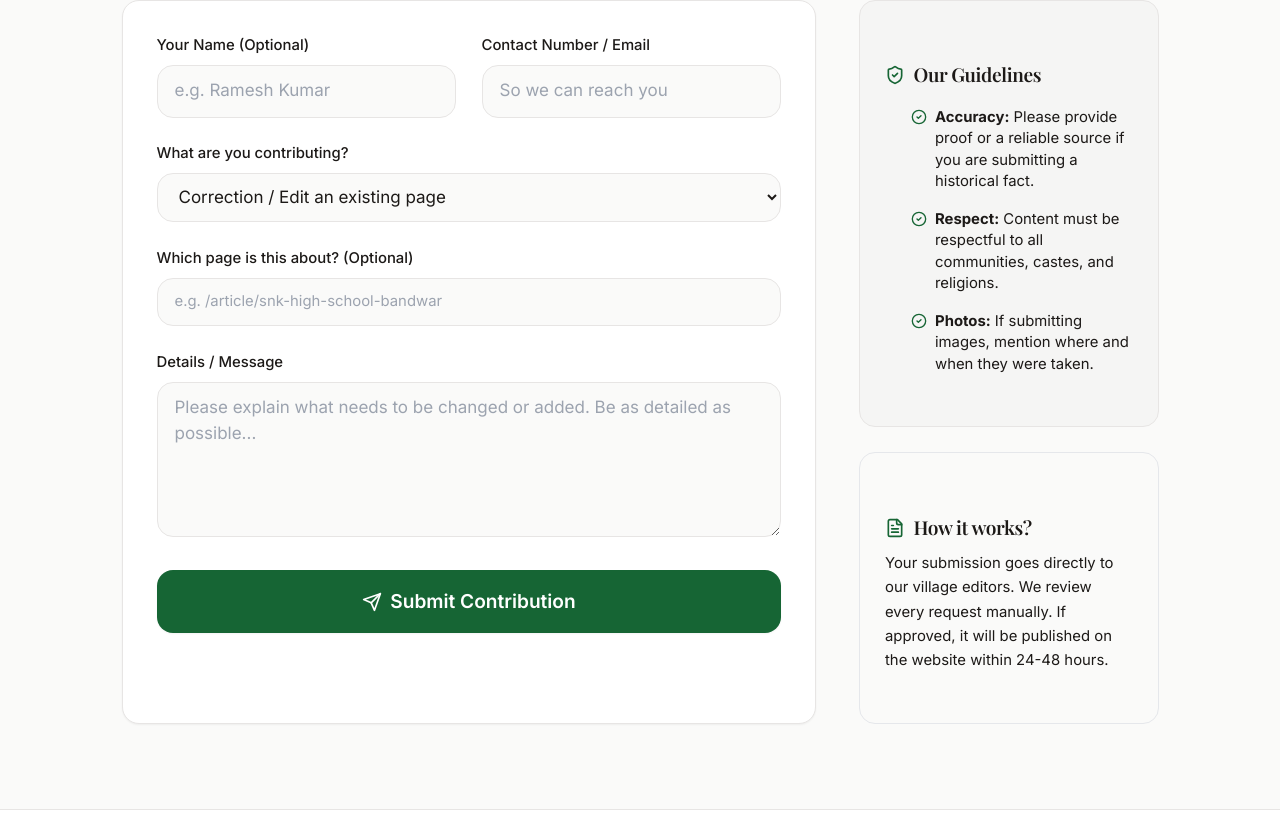
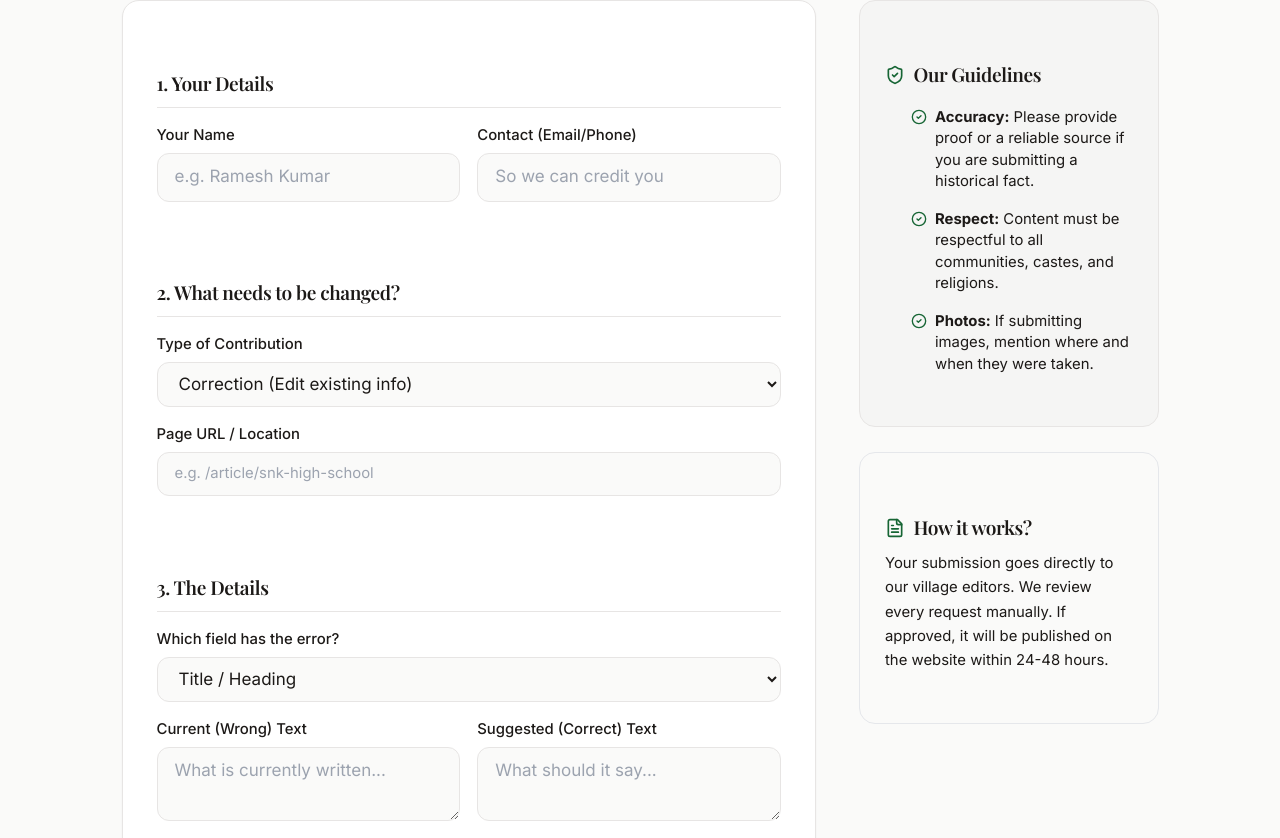
Before and after one commit to ravirajhere/Bandwar, a Next.js app: page /contribute in a window 1280 px wide. Shown: the part 382-1220 px from the top of the page. Built offline with nearby package versions, Linux system fonts and the light colour scheme.

Commit message:
Update ContributeForm.tsx

```diff
--- a/src/components/contribute/ContributeForm.tsx
+++ b/src/components/contribute/ContributeForm.tsx
@@ -2,16 +2,16 @@
 
 import { useState, useEffect } from "react";
 import { useSearchParams } from "next/navigation";
-import { Loader2, Send } from "lucide-react";
+import { Loader2, Send, CheckCircle2 } from "lucide-react";
 
 export function ContributeForm() {
   const [isSubmitting, setIsSubmitting] = useState(false);
   const [isSuccess, setIsSuccess] = useState(false);
   const [defaultUrl, setDefaultUrl] = useState("");
+  const [contributionType, setContributionType] = useState("correction"); // Default type
 
   const searchParams = useSearchParams();
 
-  // URL se page ya person ki ID padhna
   useEffect(() => {
     const pageId = searchParams.get("page");
     const personId = searchParams.get("person");
@@ -29,7 +29,7 @@ export function ContributeForm() {
 
     const formData = new FormData(e.currentTarget);
     formData.append("access_key", "YOUR_ACCESS_KEY_HERE"); // 👈 Apni Web3Forms key yahan daalein
-    formData.append("subject", "New Contribution for Bandwar Portal");
+    formData.append("subject", `New Contribution: ${contributionType.toUpperCase()}`);
     formData.append("from_name", "Bandwar Website Visitor");
 
     try {
@@ -56,13 +56,13 @@ export function ContributeForm() {
     return (
       <div className="text-center py-16">
         <div className="w-20 h-20 bg-green-100 dark:bg-green-900/30 text-green-600 dark:text-green-400 rounded-full flex items-center justify-center mx-auto mb-6">
-          <Send size={32} />
+          <CheckCircle2 size={40} />
         </div>
         <h2 className="font-serif text-2xl font-bold text-foreground mb-2">Dhanyawad! (Thank You)</h2>
-        <p className="text-muted">Your contribution has been sent to the village editors for review.</p>
+        <p className="text-muted mb-6">Your contribution has been sent to the village editors for review.</p>
         <button
           onClick={() => setIsSuccess(false)}
-          className="mt-6 text-brand font-medium hover:underline"
+          className="text-brand font-medium hover:underline bg-brand/10 px-6 py-2 rounded-lg"
         >
           Submit another response
         </button>
@@ -72,45 +72,107 @@ export function ContributeForm() {
 
   return (
     <form onSubmit={handleSubmit} className="space-y-6">
-      <div className="grid grid-cols-1 sm:grid-cols-2 gap-6">
+
+      {/* SECTION 1: Basic Info */}
+      <div className="space-y-4">
+        <h3 className="text-lg font-semibold text-foreground border-b border-border pb-2">1. Your Details</h3>
+        <div className="grid grid-cols-1 sm:grid-cols-2 gap-4">
           <div>
-          <label className="block text-sm font-medium text-foreground mb-2">Your Name (Optional)</label>
-          <input type="text" name="name" placeholder="e.g. Ramesh Kumar" className="w-full px-4 py-3 rounded-xl border border-border bg-background focus:ring-2 focus:ring-brand outline-none transition-all" />
+            <label className="block text-sm font-medium text-foreground mb-1.5">Your Name</label>
+            <input type="text" name="name" placeholder="e.g. Ramesh Kumar" className="w-full px-4 py-2.5 rounded-lg border border-border bg-background focus:ring-2 focus:ring-brand outline-none transition-all" />
           </div>
           <div>
-          <label className="block text-sm font-medium text-foreground mb-2">Contact Number / Email</label>
-          <input type="text" name="contact" placeholder="So we can reach you" className="w-full px-4 py-3 rounded-xl border border-border bg-background focus:ring-2 focus:ring-brand outline-none transition-all" />
+            <label className="block text-sm font-medium text-foreground mb-1.5">Contact (Email/Phone)</label>
+            <input type="text" name="contact" placeholder="So we can credit you" className="w-full px-4 py-2.5 rounded-lg border border-border bg-background focus:ring-2 focus:ring-brand outline-none transition-all" />
+          </div>
         </div>
       </div>
 
+      {/* SECTION 2: What & Where */}
+      <div className="space-y-4 pt-4">
+        <h3 className="text-lg font-semibold text-foreground border-b border-border pb-2">2. What needs to be changed?</h3>
+
         <div>
-        <label className="block text-sm font-medium text-foreground mb-2">What are you contributing?</label>
-        <select name="contribution_type" required className="w-full px-4 py-3 rounded-xl border border-border bg-background focus:ring-2 focus:ring-brand outline-none transition-all">
-          <option value="correction">Correction / Edit an existing page</option>
+          <label className="block text-sm font-medium text-foreground mb-1.5">Type of Contribution</label>
+          <select
+            name="contribution_type"
+            value={contributionType}
+            onChange={(e) => setContributionType(e.target.value)}
+            className="w-full px-4 py-2.5 rounded-lg border border-border bg-background focus:ring-2 focus:ring-brand outline-none transition-all"
+          >
+            <option value="correction">Correction (Edit existing info)</option>
             <option value="new_article">New Article / History</option>
-          <option value="photo">Historical Photo / Gallery</option>
-          <option value="directory">Update Directory Info (Doctor, Shop, etc.)</option>
-          <option value="other">Other Suggestion</option>
+            <option value="photo">Historical Photo</option>
+            <option value="directory">Directory Info (Doctor, Shop)</option>
           </select>
         </div>
 
         <div>
-        <label className="block text-sm font-medium text-foreground mb-2">Which page is this about? (Optional)</label>
+          <label className="block text-sm font-medium text-foreground mb-1.5">Page URL / Location</label>
           <input
             type="text"
             name="page_url"
             defaultValue={defaultUrl}
-          placeholder="e.g. /article/snk-high-school-bandwar"
-          className="w-full px-4 py-3 rounded-xl border border-border bg-background focus:ring-2 focus:ring-brand outline-none transition-all text-sm"
+            placeholder="e.g. /article/snk-high-school"
+            className="w-full px-4 py-2.5 rounded-lg border border-border bg-background focus:ring-2 focus:ring-brand outline-none transition-all text-sm text-muted"
           />
         </div>
+      </div>
+
+      {/* SECTION 3: Specific Details (Dynamic) */}
+      <div className="space-y-4 pt-4">
+        <h3 className="text-lg font-semibold text-foreground border-b border-border pb-2">3. The Details</h3>
+
+        {/* Agar Correction hai toh yeh dikhega */}
+        {contributionType === "correction" && (
+          <>
+            <div>
+              <label className="block text-sm font-medium text-foreground mb-1.5">Which field has the error?</label>
+              <select name="error_field" className="w-full px-4 py-2.5 rounded-lg border border-border bg-background focus:ring-2 focus:ring-brand outline-none transition-all">
+                <option value="title">Title / Heading</option>
+                <option value="description">Description / Paragraph</option>
+                <option value="infobox">InfoBox Data (Numbers, Codes)</option>
+                <option value="contact">Contact Info</option>
+                <option value="other">Other</option>
+              </select>
+            </div>
+            <div className="grid grid-cols-1 sm:grid-cols-2 gap-4">
+              <div>
+                <label className="block text-sm font-medium text-foreground mb-1.5">Current (Wrong) Text</label>
+                <textarea name="current_info" rows={2} placeholder="What is currently written..." className="w-full px-4 py-2.5 rounded-lg border border-border bg-background focus:ring-2 focus:ring-brand outline-none transition-all"></textarea>
+              </div>
+              <div>
+                <label className="block text-sm font-medium text-foreground mb-1.5">Suggested (Correct) Text</label>
+                <textarea name="suggested_info" rows={2} placeholder="What should it say..." className="w-full px-4 py-2.5 rounded-lg border border-border bg-background focus:ring-2 focus:ring-brand outline-none transition-all"></textarea>
+              </div>
+            </div>
+          </>
+        )}
+
+        {/* Agar Photo hai */}
+        {contributionType === "photo" && (
+          <div className="bg-muted-background p-4 rounded-lg border border-border-subtle text-sm text-muted mb-4">
+            <strong>Note:</strong> Aap direct yahan photo upload nahi kar sakte. Kripya photo ka link (Google Drive/WhatsApp) neeche message me daalein, ya photo ko seedha editor ke email par bhejein.
+          </div>
+        )}
 
         <div>
-        <label className="block text-sm font-medium text-foreground mb-2">Details / Message</label>
-        <textarea name="message" required rows={5} placeholder="Please explain what needs to be changed or added. Be as detailed as possible..." className="w-full px-4 py-3 rounded-xl border border-border bg-background focus:ring-2 focus:ring-brand outline-none transition-all resize-y"></textarea>
+          <label className="block text-sm font-medium text-foreground mb-1.5">Additional Message (Optional)</label>
+          <textarea name="message" rows={3} placeholder="Explain your contribution in detail..." className="w-full px-4 py-2.5 rounded-lg border border-border bg-background focus:ring-2 focus:ring-brand outline-none transition-all resize-y"></textarea>
+        </div>
       </div>
 
-      <button type="submit" disabled={isSubmitting} className="w-full flex items-center justify-center gap-2 bg-brand hover:bg-brand-hover text-white py-4 rounded-xl font-semibold text-lg transition-all shadow-sm disabled:opacity-70 disabled:cursor-not-allowed">
+      {/* SECTION 4: Verification */}
+      <div className="space-y-4 pt-4">
+        <h3 className="text-lg font-semibold text-foreground border-b border-border pb-2">4. Verification</h3>
+        <div>
+          <label className="block text-sm font-medium text-foreground mb-1.5">Source / Proof (Highly Recommended)</label>
+          <input type="text" name="source" placeholder="e.g. Book name, website link, or 'I am a local resident'" className="w-full px-4 py-2.5 rounded-lg border border-border bg-background focus:ring-2 focus:ring-brand outline-none transition-all" />
+          <p className="text-xs text-muted mt-1.5">Providing a source helps our editors approve your request faster.</p>
+        </div>
+      </div>
+
+      <button type="submit" disabled={isSubmitting} className="w-full flex items-center justify-center gap-2 bg-brand hover:bg-brand-hover text-white py-4 rounded-xl font-semibold text-lg transition-all shadow-sm disabled:opacity-70 disabled:cursor-not-allowed mt-6">
         {isSubmitting ? <><Loader2 size={20} className="animate-spin" /> Sending...</> : <><Send size={20} /> Submit Contribution</>}
       </button>
     </form>
```
Lines whose indentation alone changed are shown as unchanged.
